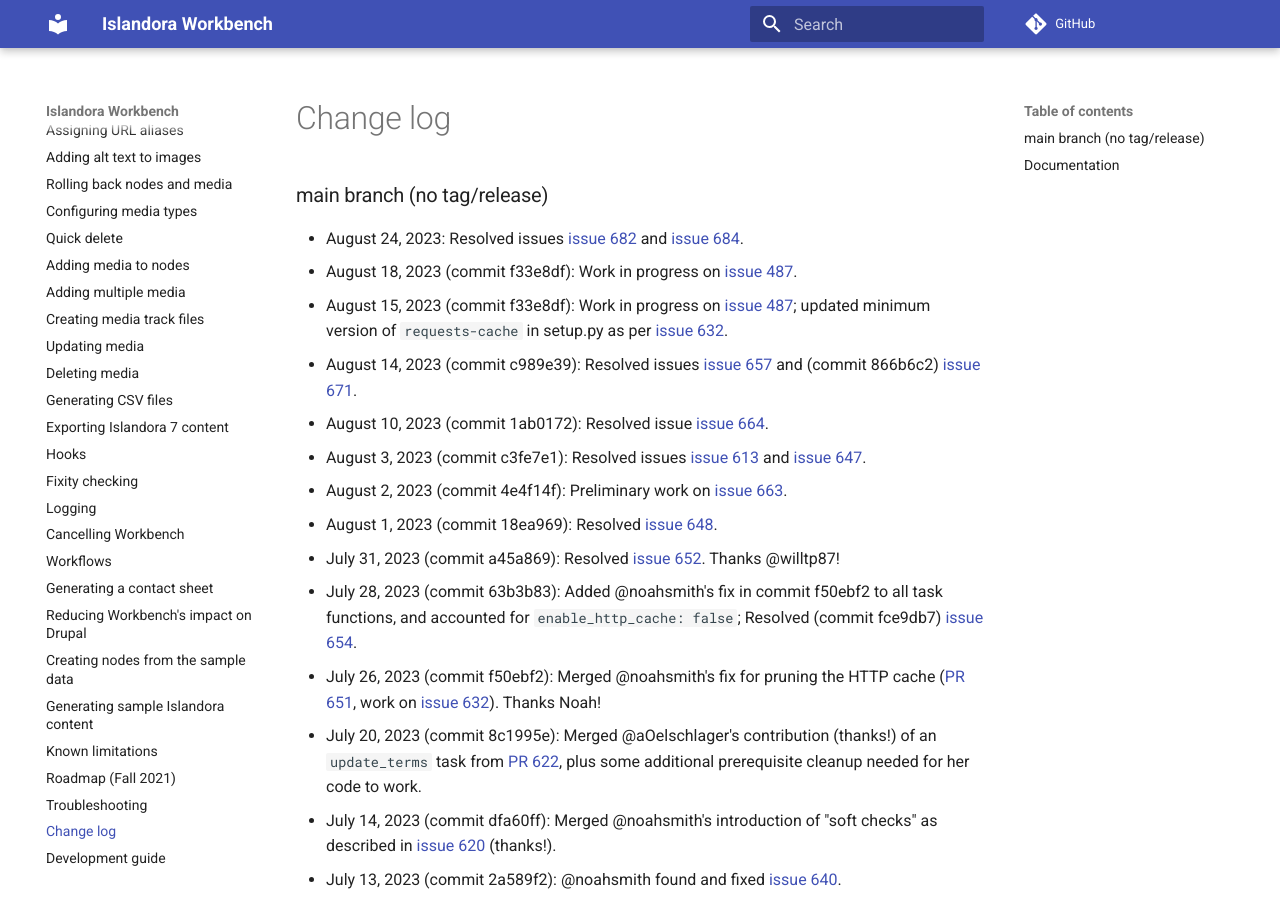
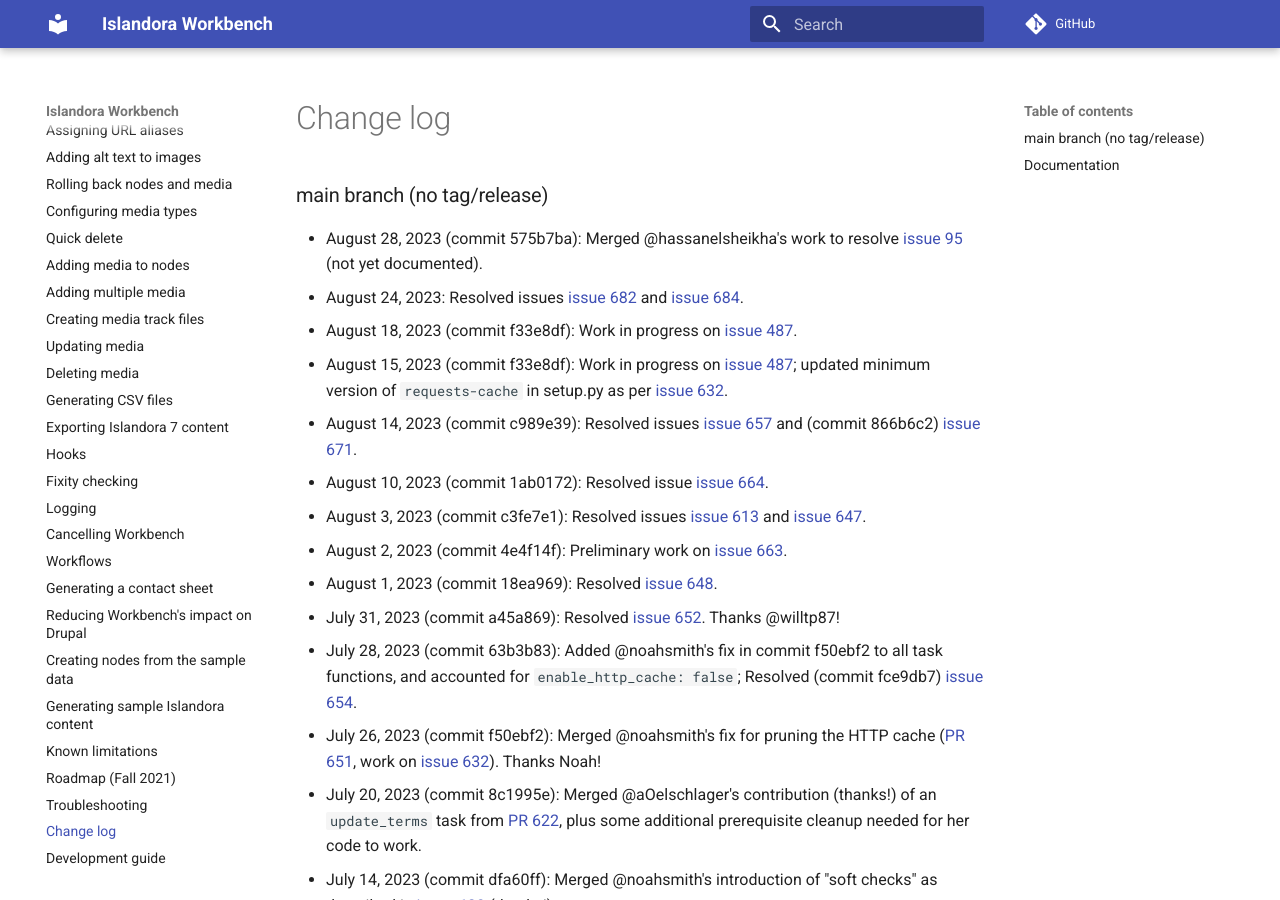
Before and after one commit to mjordan/islandora_workbench_docs, an MkDocs documentation site: the page built from docs/changelog.md, in a window 1280 px wide and 900 px high. Built offline with MkDocs 1.6.1 and Material for MkDocs 9.7.7, drawn with Linux system fonts in a browser that asks for light colours; comment, search, counter and statistics services are not loaded.

Commit message:
Updated changelog.

```diff
--- a/docs/changelog.md
+++ b/docs/changelog.md
@@ -1,5 +1,6 @@
 ### main branch (no tag/release)
 
+* August 28, 2023 (commit 575b7ba): Merged @hassanelsheikha's work to resolve [issue 95](https://github.com/mjordan/islandora_workbench/issues/95) (not yet documented).
 * August 24, 2023: Resolved issues [issue 682](https://github.com/mjordan/islandora_workbench/issues/682) and [issue 684](https://github.com/mjordan/islandora_workbench/issues/684).
 * August 18, 2023 (commit f33e8df): Work in progress on [issue 487](https://github.com/mjordan/islandora_workbench/issues/487).
 * August 15, 2023 (commit f33e8df): Work in progress on [issue 487](https://github.com/mjordan/islandora_workbench/issues/487); updated minimum version of `requests-cache` in setup.py as per [issue 632](https://github.com/mjordan/islandora_workbench/issues/632).
```
